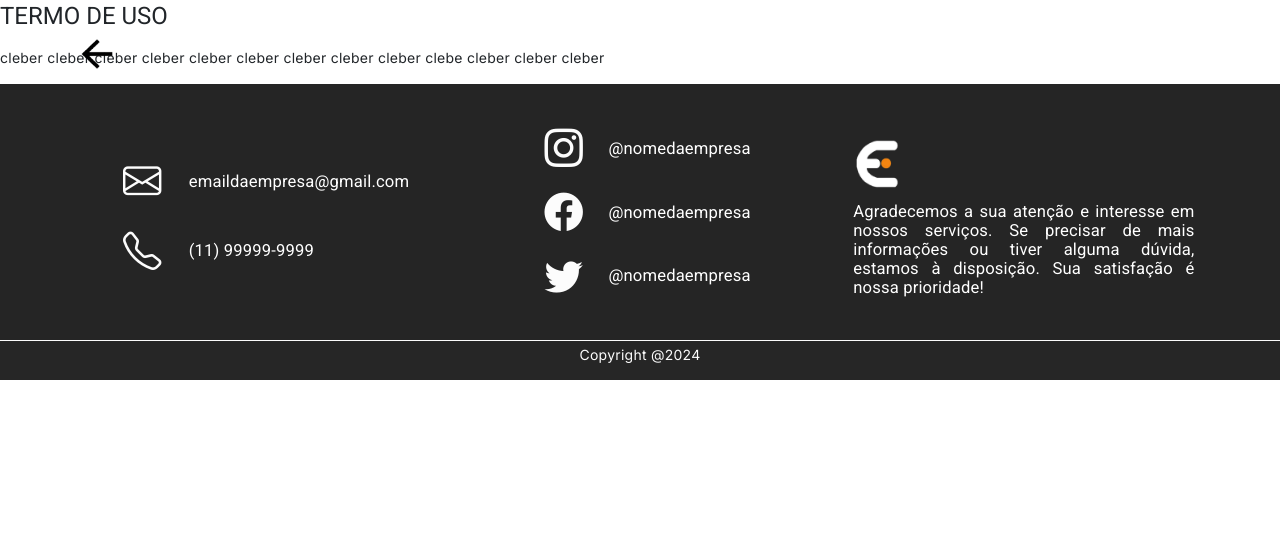
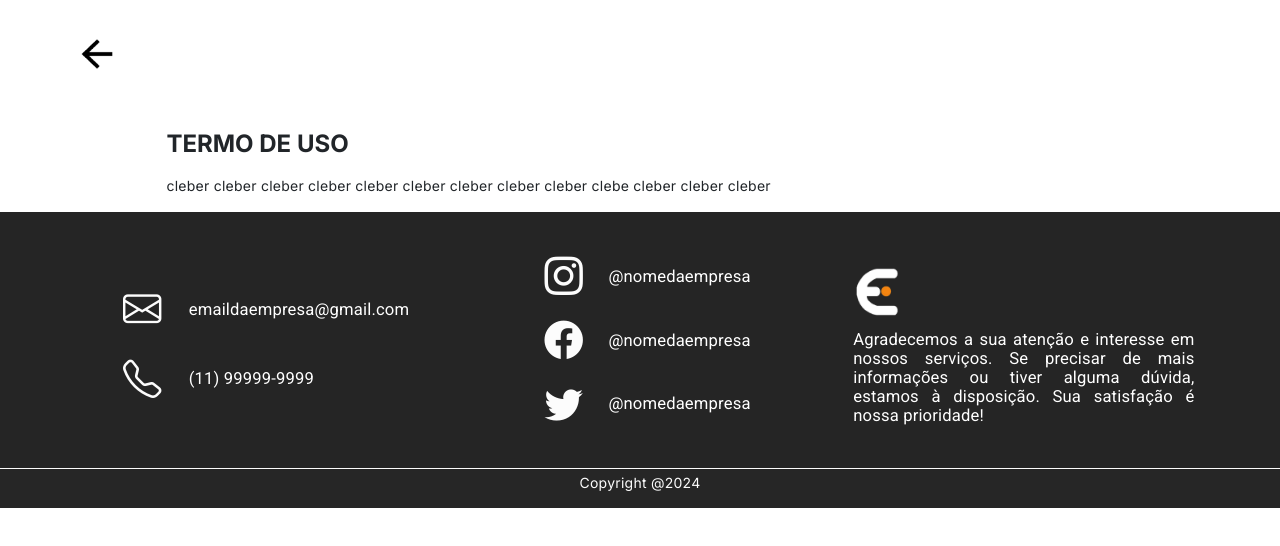
Before and after one commit to GiovannePDS7/Event-Fy, an Angular app: page /termosUso in a window 1280 px wide. Shown: the top 546 px of the page. Built offline with nearby package versions, Linux system fonts and the light colour scheme.

Commit message:
add termos desktop

```diff
--- a/src/app/Pages/termos-uso/termos-uso.component.css
+++ b/src/app/Pages/termos-uso/termos-uso.component.css
@@ -14,7 +14,7 @@
     text-align: center;
     margin-top: 20%;
 }
-#container-h1Termos h1
+#container-h1Termos h1, #container-h1TermosLG h1
 {
     font-weight: bold;
     font-family: inherit;
@@ -30,4 +30,15 @@
 }
 
 
-/**/
+/*LG*/
+
+#container-h1TermosLG
+{
+    margin-top: 10%;
+    margin-left: 13%;
+}
+
+#container-pTermosLG
+{
+    margin-left: 13%;
+}
```
